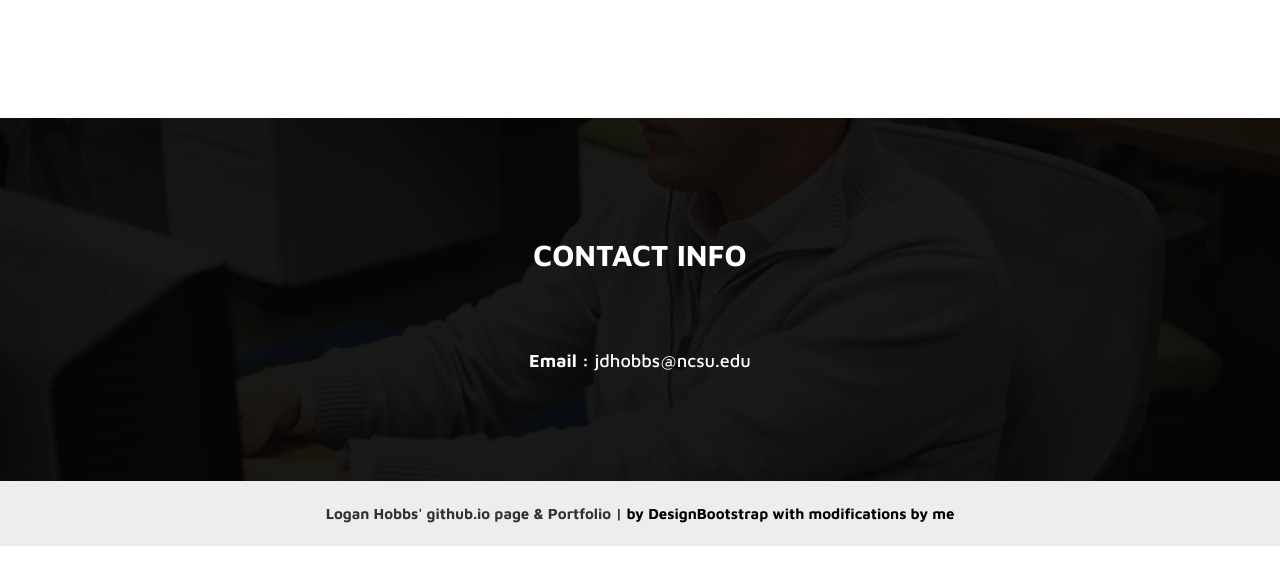
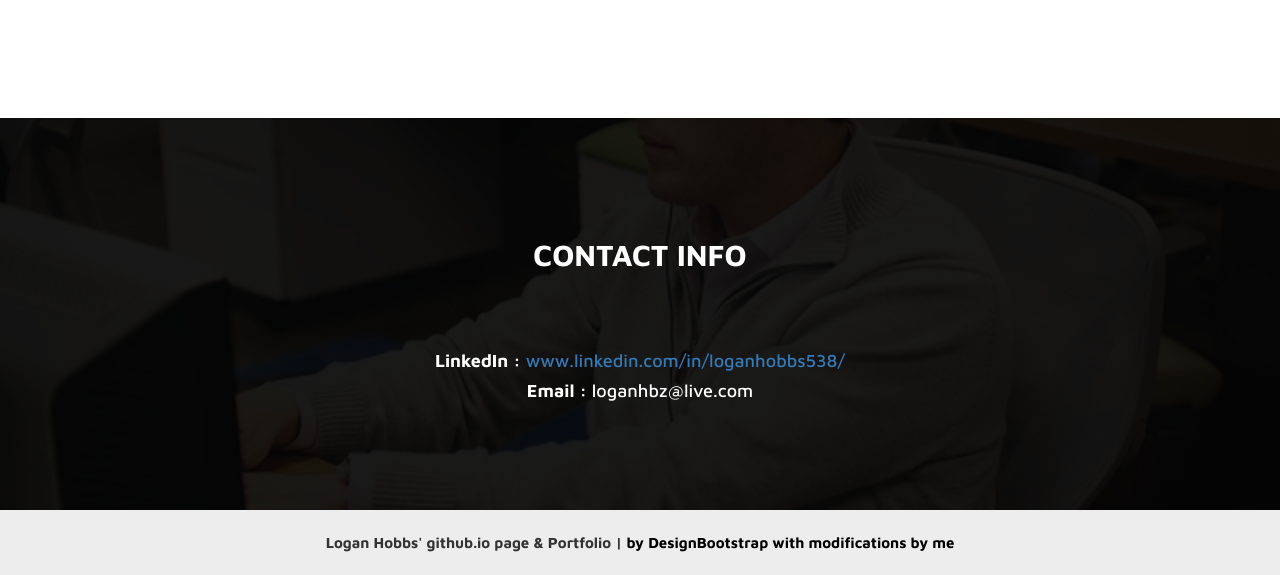
Before and after one commit to loganhbz/loganhbz.github.io, a plain HTML site: page index.html in a window 1280 px wide. Shown: the part 2105-2680 px from the top of the page. Before the commit the page ends 2651 px from the top, so only its background shows below. Drawn offline with Linux system fonts and the light colour scheme; files whose address does not match are found by name.

Commit message:
Added LinkedIn to Contact info

```diff
--- a/index.html
+++ b/index.html
@@ -216,7 +216,8 @@
                 <div class="row text-center" data-scroll-reveal="enter from the bottom after 0.4s">
 
                     <div class="col-md-8 col-md-offset-2 col-sm-8 col-sm-offset-2">
-                        <h4><strong>Email : </strong>jdhobbs@ncsu.edu</h4>
+                        <h4><strong>LinkedIn : </strong><a href="https://www.linkedin.com/in/loganhobbs538/">www.linkedin.com/in/loganhobbs538/</a></h4>
+                        <h4><strong>Email : </strong>loganhbz@live.com</h4>
                     </div>
 
                 </div>
```
